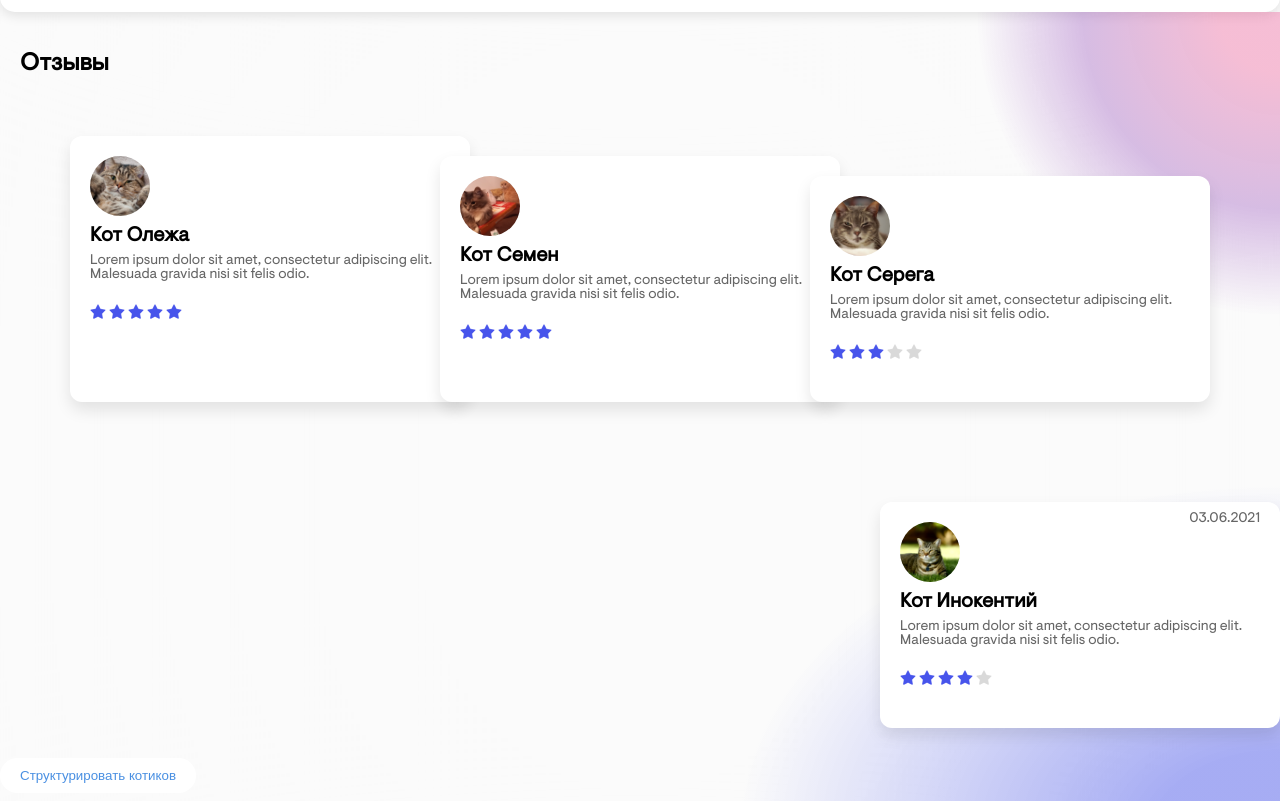
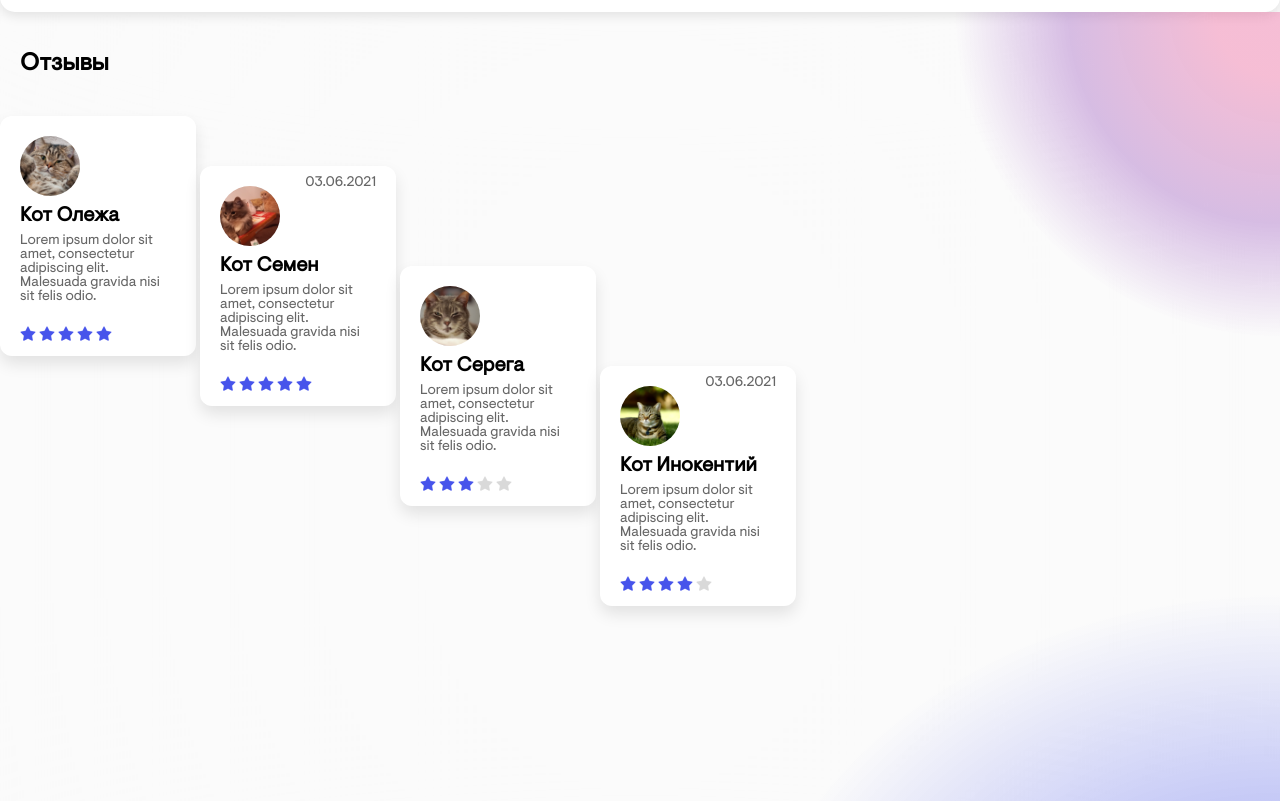
Before and after one commit to renchy88/sprint1, a plain HTML site: page sprint1/index.html in a window 1280 px wide. Shown: the part 2679-3480 px from the top of the page. Drawn offline with Linux system fonts and the light colour scheme.

Commit message:
Add files via upload

```diff
--- a/sprint1/css/containers.css
+++ b/sprint1/css/containers.css
@@ -35,6 +35,7 @@
     max-width: 1280px;
     margin: 0 auto;
     height: auto;
+    min-height: 800px;
     display: flex;
     flex-wrap: wrap;
     justify-content: center;
--- a/sprint1/css/lists/feedback.css
+++ b/sprint1/css/lists/feedback.css
@@ -1,4 +1,5 @@
 .feedback {
+    display: flex;
     padding: 40px 0;
     background: radial-gradient(circle at 100% 0%, rgba(235, 71, 139, 0.34) 4%, rgba(134, 51, 176, 0.31) 13%, transparent 20%),
     radial-gradient(ellipse at 100% 100%, rgba(71, 84, 235, 0.47) 7%, transparent 30%);
@@ -20,9 +21,10 @@
     display: flex;
     flex-direction: column;
     gap: 10px;
-    max-width: 400px;
+    max-width: 628px;
+    height: 240px;
     width: 100%;
-    position: relative;
+    position: absolute;
 }
 
 .feedback__card img {
@@ -72,25 +74,28 @@
     border-radius: 20px;
     cursor: pointer;
     margin-top: 30px;
+    position:  relative;
+    z-index: 5;
     align-self: flex-end;
 
 }
 
 .feedback__card:nth-child(1) {
-    margin-top: 20px;
+    top: 0;
+    left: 0;
 }
 
 .feedback__card:nth-child(2) {
-    margin-left: -50px;
-    margin-top: 40px;
+    top: 50px;
+    left: 200px;
 }
 
 .feedback__card:nth-child(3) {
-    margin-left: -50px;
-    margin-top: 60px;
+    top: 150px;
+    left: 400px;
 }
 
 .feedback__card:nth-child(4) {
-    margin-left: auto;
-    margin-top: 80px;
+    top: 250px;
+    left: 600px;
 }
--- a/sprint1/css/style.css
+++ b/sprint1/css/style.css
@@ -20,6 +20,7 @@ body {
     font-weight: 400;
     width: 100%;
     height: 100%;
+    display: flex;
     overflow-x: auto;
 }
 
--- a/sprint1/index.html
+++ b/sprint1/index.html
@@ -184,6 +184,7 @@
                                 <img src="Images/feedback/star.svg" alt="star">
                                 <img src="Images/feedback/star.svg" alt="star">
                             </div>
+                            <p class="feedback__date">03.06.2021</p>
                         </div>
                     </div>
 
```
